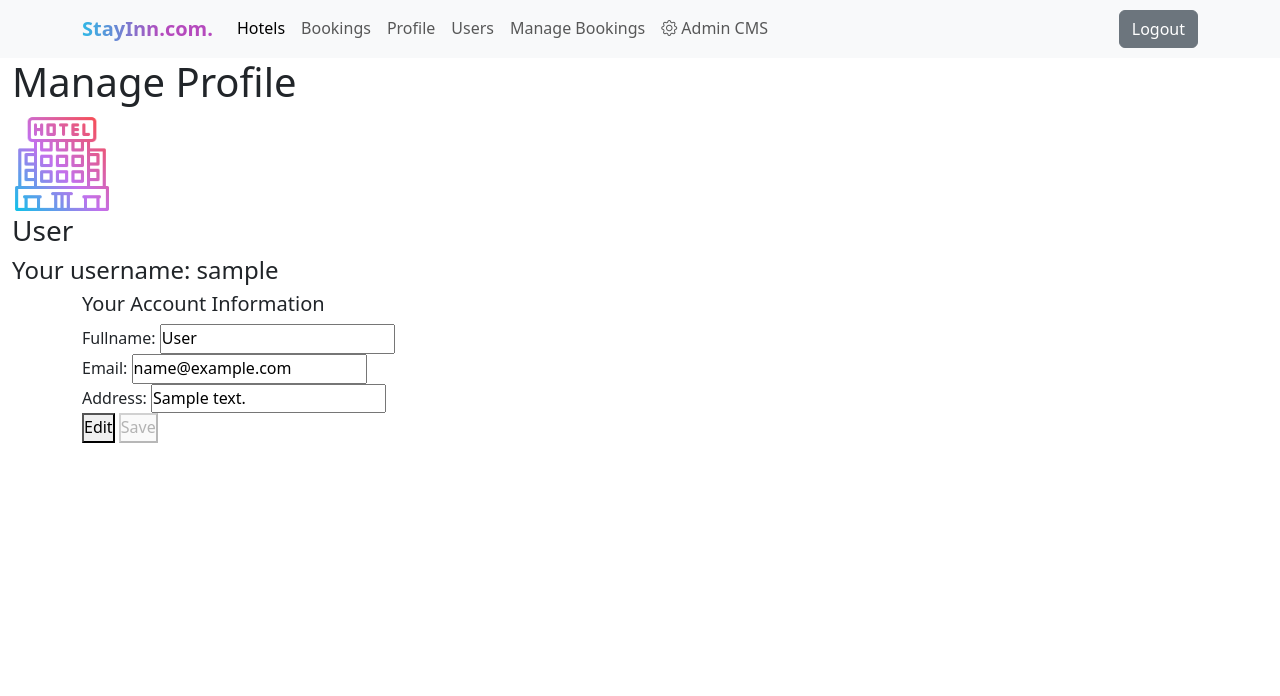
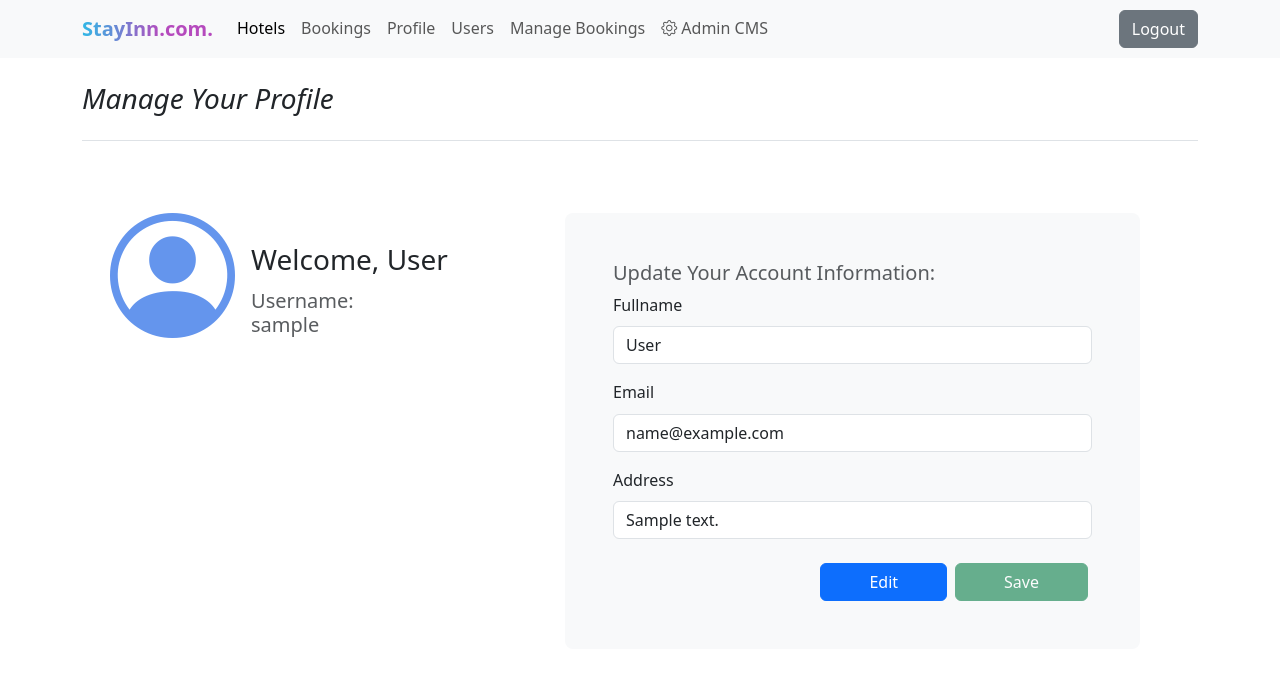
Before and after one commit to WesleyErasmus/oop_hotel_booking_app_php, a PHP site: page /pages/profile.php in a window 1280 px wide. Shown: the top 696 px of the page. Run offline with PHP 8.4, Linux system fonts and the light colour scheme; the visitor is signed in with stand-in values (Sample User, id 1); tables that the repository leaves empty or names only in its code hold one stand-in row (values such as "Sample post").

Commit message:
[ profile.php ]: Updated page styling

```diff
--- /dev/null
+++ b/css/profile.css
@@ -0,0 +1,15 @@
+.profile-details-container {
+    width: 100% !important;
+}
+
+.form-container {
+    max-width: 575px !important;
+}
+
+.user-details-display {
+    display: flex;
+}
+
+.username-container {
+    padding: 2rem 1rem;
+}
--- a/pages/confirmBookingPage.php
+++ b/pages/confirmBookingPage.php
@@ -15,7 +15,7 @@ include '../includes/header.php';
 
 <!-- Displays selected hotel info in the DOM -->
 <div class="container">
-    <h1>Confirm Booking details</h1>
+    <h3 class="pb-4 mt-4 mb-4 fst-italic border-bottom">Please confirm your booking details at <?php echo $hotel['name']; ?></h3>
     <div class="card mb-3">
         <div class="row g-0">
             <div class="col-md-4">
--- a/pages/profile.php
+++ b/pages/profile.php
@@ -1,3 +1,6 @@
+<style>
+    <?php include '../css/profile.css'; ?>
+</style>
 <?php
 session_start();
 // Page includes
@@ -32,36 +35,51 @@ function updateProfile($user_id, $fullname, $email, $address, $conn)
     }
 }
 ?>
-<h1>Manage Profile</h1>
+
+<div class="container">
+    <h3 class="pb-4 mb-4 mt-4 fst-italic border-bottom">Manage Your Profile</h3>
+    <div class="col-xl-10 col-xxl-8 px-4 py-5 profile-details-container">
+        <div class="row g-lg-6">
+            <div class="col-lg-5 ms-3 mb-3 p-0 user-details-display">
                 <div>
-    <img width="100" src="../assets/001-hotel.png" alt="Profile image">
-    <div>
-        <h3><?php echo $fullname ?></h3>
-        <h4>Your username: <?php echo $username ?></h4>
+                    <i class="bi-person-circle" style="font-size: 125px; color: cornflowerblue;"></i>
+                </div>
+                <div class="username-container">
+                    <h3 class="lh-1 mb-3">Welcome, <?php echo $fullname ?></h3>
+                    <h5 class="col-lg-10 text-muted">Username: <?php echo $username ?></h5>
                 </div>
             </div>
-<div class="container">
-    <h5>Your Account Information</h5>
 
-    <!-- Display the edit form -->
-    <form action="" method="post">
-        <div>
-            <label for="fullname">Fullname:</label>
-            <input type="text" id="fullname" name="fullname" value="<?php echo $fullname; ?>" readonly>
+            <div class="col-md-10 col-lg-7 p-0 form-container">
+                <!-- Account details edit form -->
+                <form action="" class="p-4 p-md-5 rounded-3 bg-light" method="post">
+                    <h5 class="text-muted">Update Your Account Information:</h5>
+
+                    <div class="form-label mb-3">
+                        <label for="fullname" class="form-label">Fullname</label>
+                        <input class="form-control" type="text" id="fullname" name="fullname" value="<?php echo $fullname; ?>" readonly>
                     </div>
-        <div>
-            <label for="email">Email:</label>
-            <input type="email" id="email" name="email" value="<?php echo $email; ?>" readonly>
+
+                    <div class="form-label mb-3">
+                        <label for="email" class="form-label">Email</label>
+                        <input class="form-control" type="email" id="email" name="email" value="<?php echo $email; ?>" readonly>
                     </div>
-        <div>
-            <label for="address">Address:</label>
-            <input type="text" id="address" name="address" value="<?php echo $address; ?>" readonly>
+
+                    <div class="form-label mb-3">
+                        <label for="address" class="form-label">Address</label>
+                        <input class="form-control" type="text" id="address" name="address" value="<?php echo $address; ?>" readonly>
+                    </div>
+
+                    <!-- Edit and save btn -->
+                    <div class="d-grid gap-2 mt-4 me-1 d-md-flex justify-content-md-end">
+                        <button class="btn btn-primary px-5" id="editButton" onclick="toggleEdit(this)">Edit</button>
+                        <button class="btn btn-success px-5" id="saveButton" onclick="submitForm(this)" disabled>Save</button>
                     </div>
                 </form>
-
-    <!-- Edit and save btn -->
-    <button id="editButton" onclick="toggleEdit(this)">Edit</button>
-    <button id="saveButton" onclick="submitForm(this)" disabled>Save</button>
+            </div>
+        </div>
+    </div>
+</div>
 
 <?php
 if (isset($_POST['fullname']) && isset($_POST['email']) && isset($_POST['address'])) {
@@ -69,9 +87,9 @@ function updateProfile($user_id, $fullname, $email, $address, $conn)
     $email = $_POST['email'];
     $address = $_POST['address'];
     if (updateProfile($user_id, $fullname, $email, $address, $conn)) {
-            echo "Update successful";
+        return true;
     } else {
-            echo "Update failed. Please try again";
+        return false;
     }
 }
 ?>
```
Lines whose indentation alone changed are shown as unchanged.
